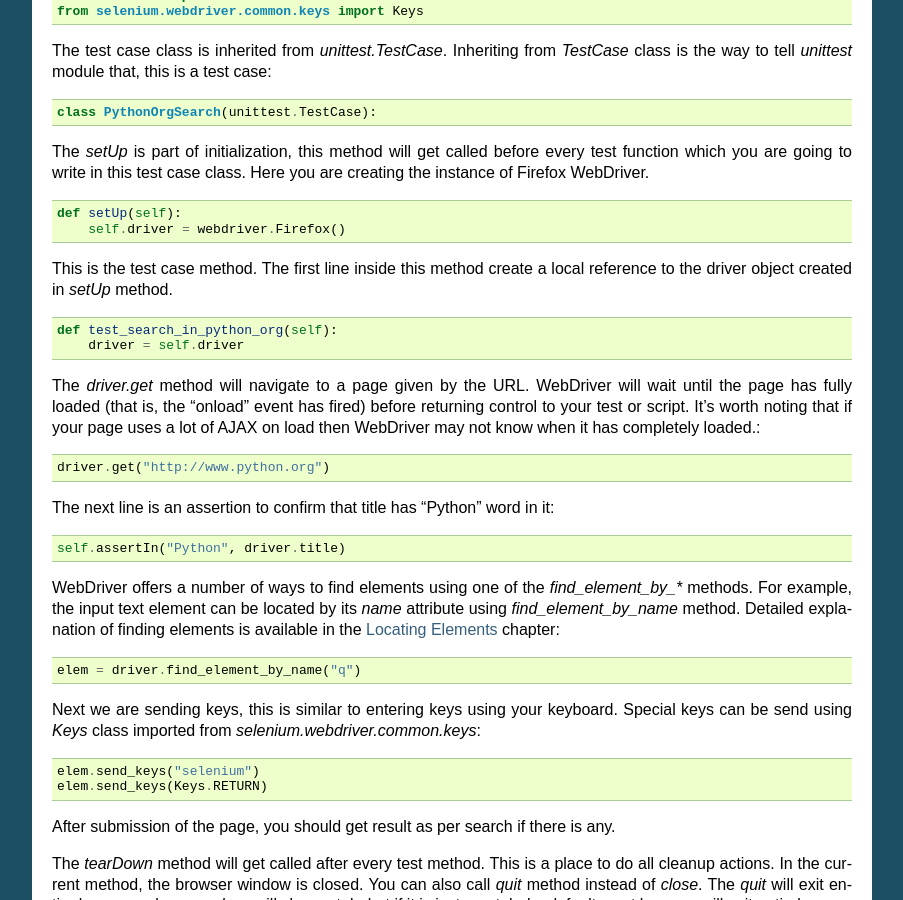
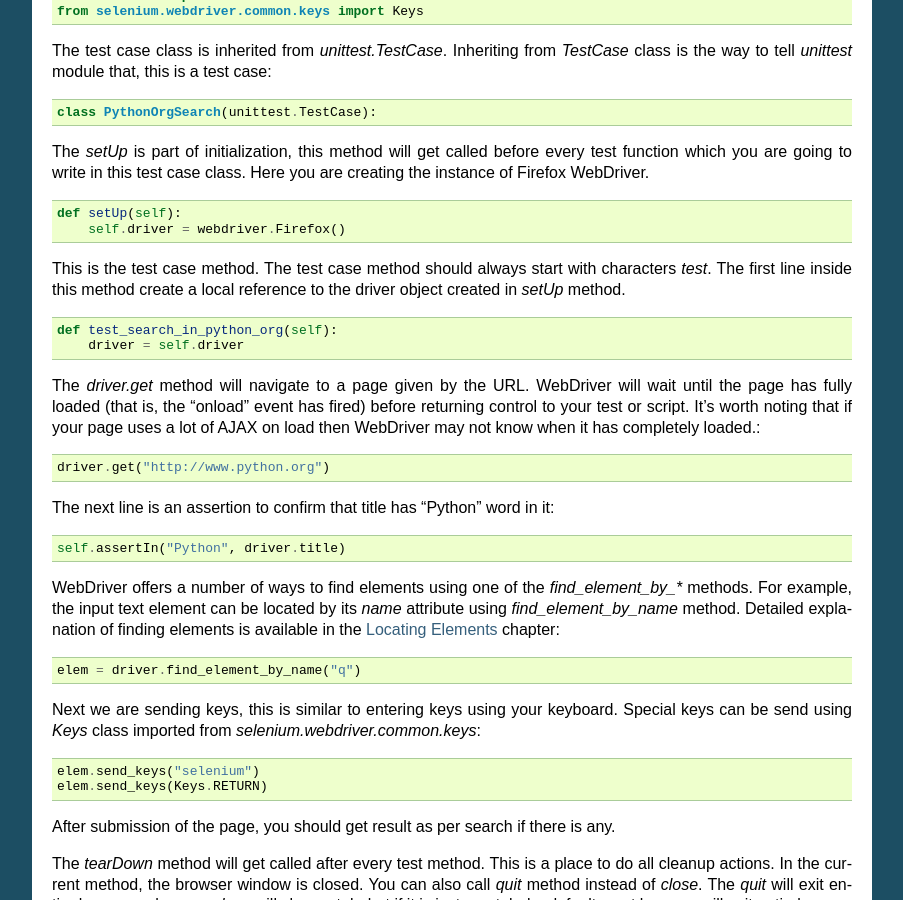
Before and after one commit to baijum/selenium-python, a Sphinx documentation site: the page built from source/getting-started.rst, in a window 1280 px wide and 900 px high, scrolled down 2290 px. Shown: the whole window, without its empty margins (198-1101 px from the left). Built offline with Sphinx 7.4.7, drawn with Linux system fonts in a browser that asks for light colours.

Commit message:
Update getting-started.rst
On line 172 added "The test case method should always start with characters `test`" because I was very confused myself at first when I created a test case whose name did not start with letters 'test' and my test was not running at all.

```diff
--- a/source/getting-started.rst
+++ b/source/getting-started.rst
@@ -169,7 +169,7 @@ case class.  Here you are creating the instance of Firefox WebDriver.
       def setUp(self):
           self.driver = webdriver.Firefox()
 
-This is the test case method.  The first line inside this method
+This is the test case method. The test case method should always start with characters `test`. The first line inside this method
 create a local reference to the driver object created in `setUp`
 method.
 
```
